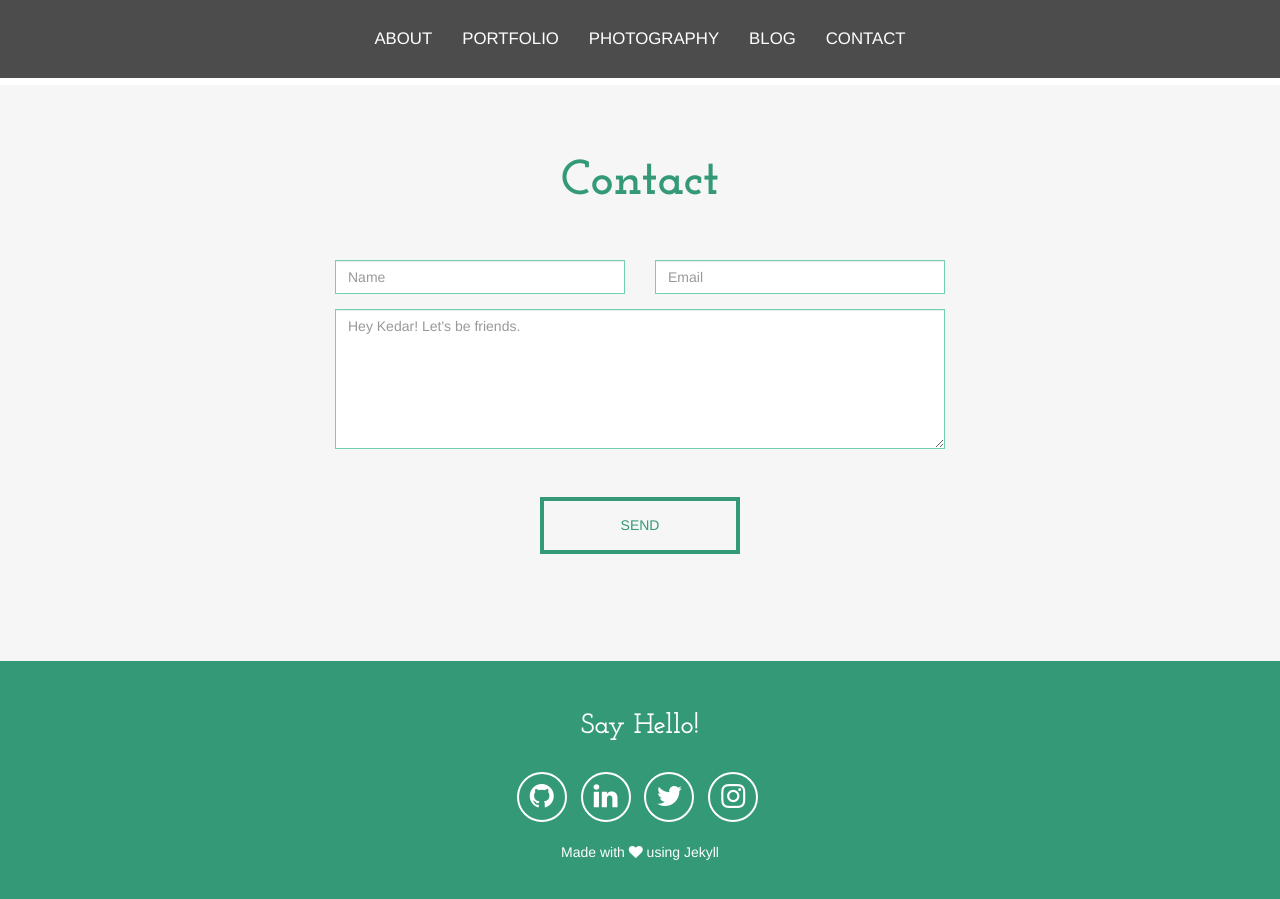
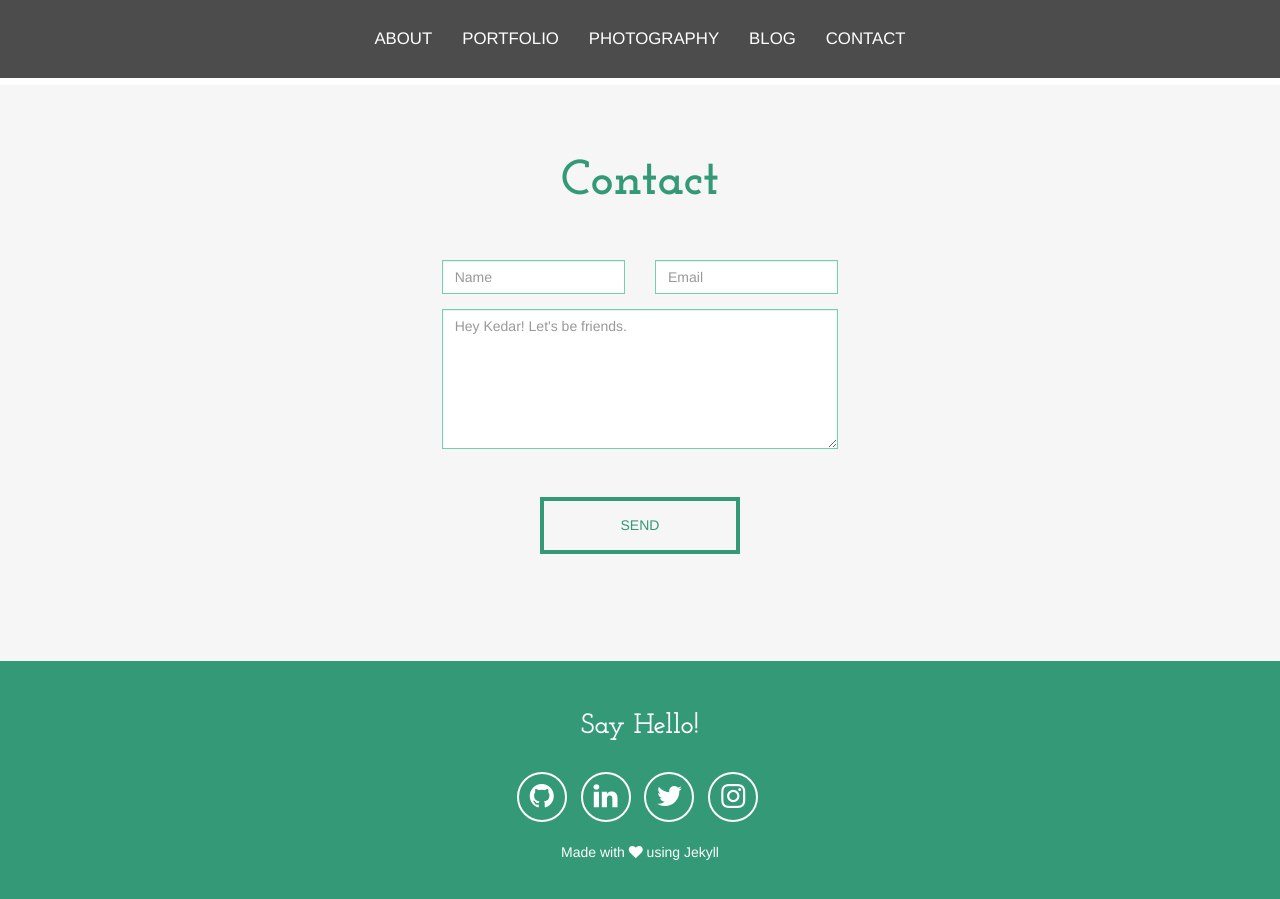
Before and after one commit to kedarjoyner/thinkful-portfolio, a Jekyll site: the page built from index.html, in a window 1280 px wide and 900 px high, scrolled down 2849 px. Built offline with Jekyll 4.4.1, drawn with Linux system fonts in a browser that asks for light colours; nearby versions of some CDN libraries.

Commit message:
smaller contact column for lg

```diff
--- a/_includes/contact.html
+++ b/_includes/contact.html
@@ -7,7 +7,7 @@
         </div>
     </div>
     <div class="row block-padding">
-    <div class="col-md-6 col-md-offset-3 col-lg-6 col-lg-offset-3 contact-form">
+    <div class="col-md-6 col-md-offset-3 col-lg-4 col-lg-offset-4">
       <form id="contact" class="form" role="form" action="//formspree.io/kedarjoyner@gmail.com"
             method="POST">
         <div class="row">
```
